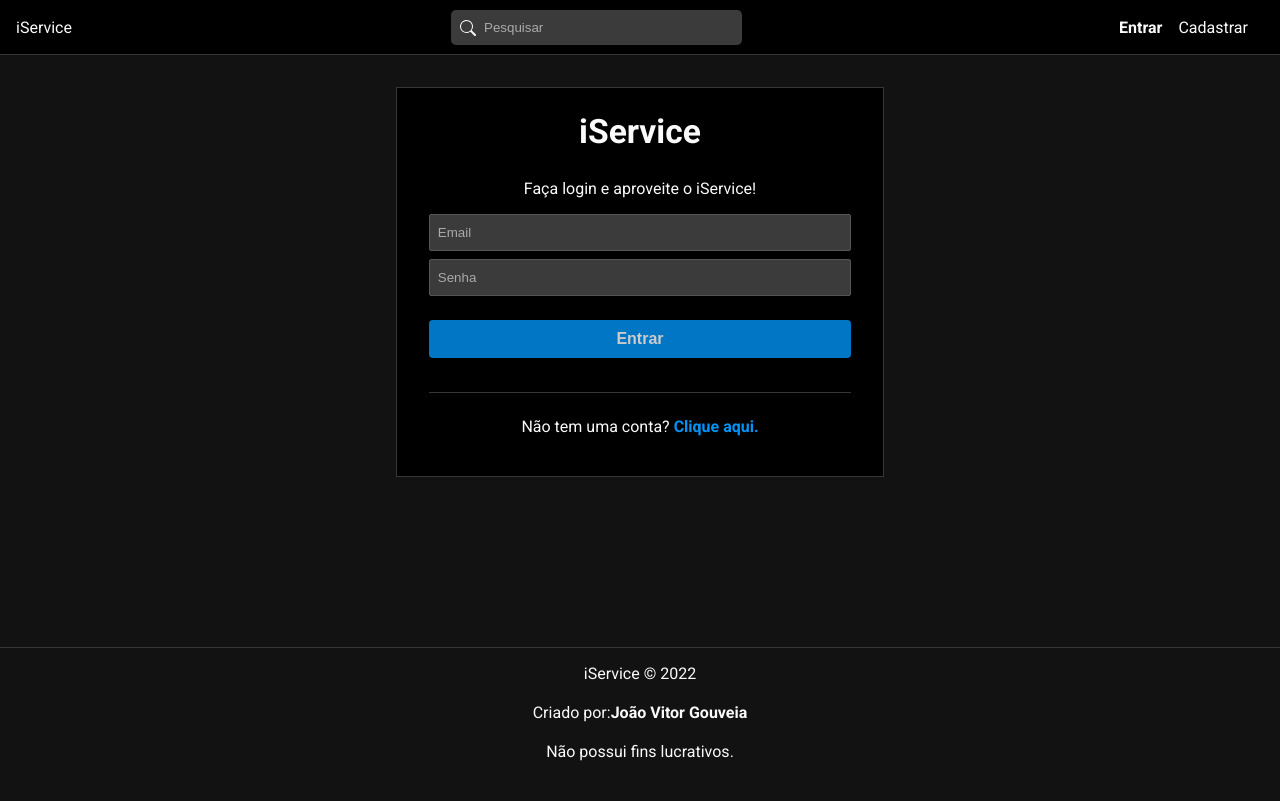
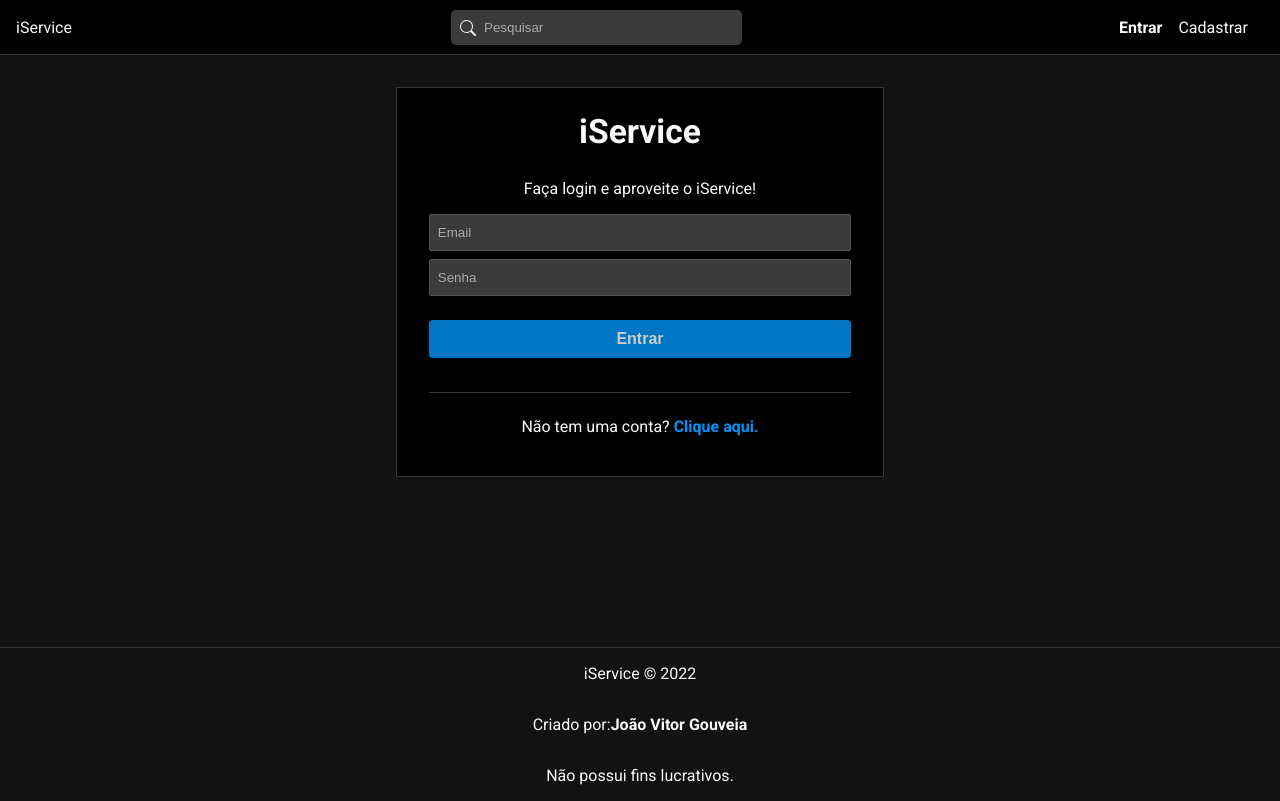
Before and after one commit to JoaoVitor2310/iService, a React (Create React App) app in the folder frontend/: page /login in a window 1280 px wide. Built offline with nearby package versions, Linux system fonts and the light colour scheme.

Commit message:
deploy 11

```diff
--- a/frontend/src/components/Footer.css
+++ b/frontend/src/components/Footer.css
@@ -1,12 +1,11 @@
 #footer{
     background-color: #121212;
-    height: 100px;
     display: flex;
     flex-direction: column;
     /* justify-content: center; */
     align-items: center;
     border-top: 1px solid #363636;
 }
-.block{
+/* .block{
     margin-bottom: 4px;
-}
+} */
```
Also changed, not shown: 13 other files (tests, documents, lock files or other folders).
